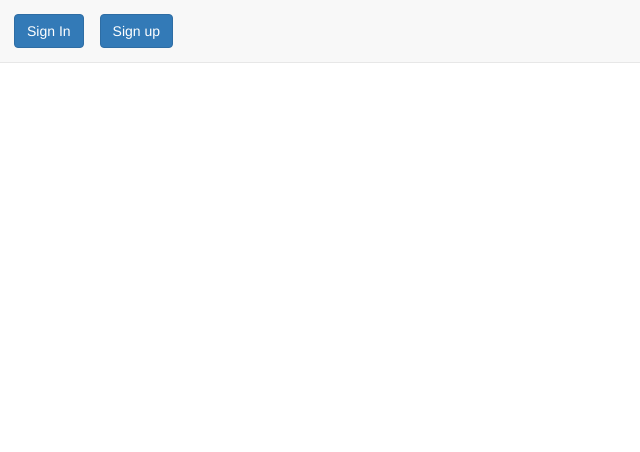
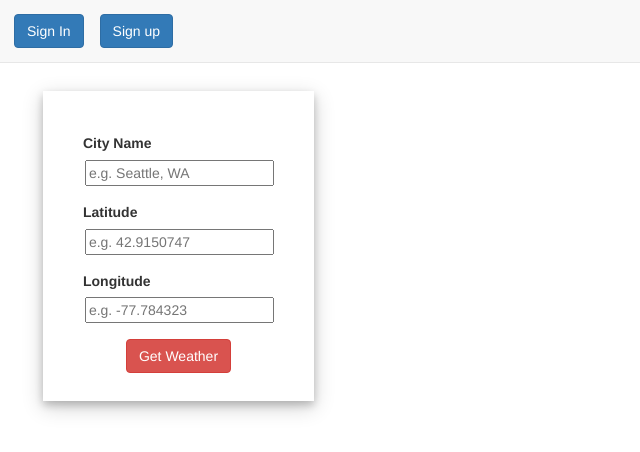
Before and after one commit to jisenber/weatherapp-frontend, a React (Create React App) app in the folder weather-frontend/: page / in a window 1280 px wide. Shown: the top 452 px of the page, without its empty margins (0-640 px from the left). Built offline with nearby package versions, Linux system fonts and the light colour scheme.

Commit message:
lots of weather functionality added

```diff
--- a/weather-frontend/package.json
+++ b/weather-frontend/package.json
@@ -7,6 +7,7 @@
     "create-react-class": "^15.6.0",
     "eslint": "^4.7.2",
     "eslint-plugin-react": "^7.4.0",
+    "google-maps-react": "^1.1.0",
     "react": "^15.6.1",
     "react-dom": "^15.6.1",
     "react-modal": "^2.3.2",
--- a/weather-frontend/public/style/style.css
+++ b/weather-frontend/public/style/style.css
@@ -1,6 +1,26 @@
-.container-fluid {
+.navContainer {
   display: flex;
-  margin: 1em;
+  margin: auto;
+  justify-content: center;
+  align-items: flex-start;
+}
+
+.weatherContainer {
+  display: inline-flex;
+  margin: 2em;
+  padding: 2em;
+  box-shadow: 0 4px 8px 0 rgba(0, 0, 0, 0.2), 0 6px 20px 0 rgba(0, 0, 0, 0.19);
+
+}
+
+form#weatherFields {
+  text-align: center;
+}
+ul.searchFields {
+  list-style: none;
+  text-align: left;
+  margin-left: -3em;
+
 }
 
 ul li {
--- a/weather-frontend/src/App.js
+++ b/weather-frontend/src/App.js
@@ -1,6 +1,5 @@
 import React, { Component } from 'react';
-import Nav from './components/Nav'
-
+import Nav from './components/Nav';
 
 class App extends Component {
   render() {
@@ -12,7 +11,6 @@ class App extends Component {
           <div className='Navigation'>
             <Nav/>
           </div>
-
         </div>
     );
   }
--- /dev/null
+++ b/weather-frontend/src/components/MapContainer.js
@@ -0,0 +1,24 @@
+// import React, { Component } from 'react';
+// import {Map, InfoWindow, Marker, GoogleApiWrapper} from 'google-maps-react';
+//
+// export class MapContainer extends Component {
+// render() {
+//     return (
+//       <Map google={this.props.google} zoom={14}>
+//
+//         <Marker onClick={this.onMarkerClick}
+//                 name={'Current location'} />
+//
+//         <InfoWindow onClose={this.onInfoWindowClose}>
+//             <div>
+//               <h1>{this.state.selectedPlace.name}</h1>
+//             </div>
+//         </InfoWindow>
+//       </Map>
+//     );
+//   }
+// }
+//
+// export default GoogleApiWrapper({
+//   apiKey: ('AIzaSyBBHQu3qiJsZeJL_j0lJjcMsWr6mD_feTs')
+// })(MapContainer)
--- a/weather-frontend/src/components/Nav.js
+++ b/weather-frontend/src/components/Nav.js
@@ -1,4 +1,5 @@
 import React, { Component } from 'react';
+import Weather from './Weather'
 
 //import createReactClass from 'create-react-class';
 import AuthService from './AuthService';
@@ -11,19 +12,26 @@ class Nav extends Component {
     this.AuthService = new AuthService();
 
   }
-
+  //updates username dynamically to state
   handleUsernameChange(event) {
     console.log(event.target.value);
     this.setState({username: event.target.value});
   }
 
+  //updates password dynamically to state
   handlePasswordChange(event) {
     this.setState({password: event.target.value});
   }
 
+  //signs up the user with password and username set in state
   handleSignUp(event) {
     event.preventDefault();
-    this.AuthService.signUp(this.state.username, this.state.password);
+    var self = this;
+    self.AuthService.signUp(this.state.username, this.state.password);
+    self.setState({
+      signUpClicked: false,
+      isLoggedIn: true
+    });
   }
 
   handleLogIn(event) {
@@ -34,13 +42,13 @@ class Nav extends Component {
         self.setState({
           isLoggedIn: true,
           userHistory: data,
-          signInClicked: false
+          signInClicked: false,
         });
       }
     });
   }
 
-
+  //changes input fields depending on whether user clicked log in or sign up
   isClicked(e) {
     if (e.target.value === 'Sign In') {
       this.setState({
@@ -55,22 +63,35 @@ class Nav extends Component {
     }
   }
 
-  // componentWillUpdate() {
-  //   var user = this.AuthService.checkLogIn()
-  //   if(user) {
-  //     this.setState({isLoggedIn: true});
-  //   }
-  // }
+  //resets state back to initial state
+  logout() {
+    this.setState({
+      isLoggedIn: false,
+      userHistory: [],
+      username: '',
+      password: ''
+    });
+  }
+
 
   render () {
     return (
       <div className="container-fluid">
+      <div className="navContainer">
         <nav className="navbar navbar-default navbar-fixed-top">
+
           <div className="authedNav"  style={{display: this.state.isLoggedIn ? 'inline': 'none'}}>
             <ul id="nav_pills" className="nav nav-pills" role="tablist">
-              <li><button type="button" className="btn btn-primary" value="Log Out">Log Out</button>
+              <li><button type="button" className="btn btn-primary" value="Log Out" onClick={this.logout.bind(this)}>Log Out</button>
               </li>
-              <li><button type="button" className="btn btn-primary" value="View History">View History</button></li>
+              <li>
+                <div className="dropdown">
+                  <button className="btn btn-primary dropdown-toggle" type="button" id="dropdownMenuButton" data-toggle="dropdown" aria-haspopup="true" aria-expanded="false">View History</button>
+                  <div className="dropdown-menu" aria-labelledby="dropdownMenuButton">
+                  {this.state.history}
+                </div>
+              </div>
+              </li>
             </ul>
           </div>
 
@@ -98,6 +119,10 @@ class Nav extends Component {
           </form>
         </nav>
       </div>
+      <div className="weatherContainer">
+      <Weather username={this.state.username} history={this.state.history}/>
+      </div>
+    </div>
     );
   }
 }
--- /dev/null
+++ b/weather-frontend/src/components/Weather.js
@@ -0,0 +1,81 @@
+import React, { Component } from 'react';
+import WeatherService from './WeatherService';
+//import { GoogleApiWrapper } from 'google-maps-react'
+//import MapContainer from './MapContainer'
+
+//import GoogleMapReact from 'google-maps-react';
+
+//import {Map, InfoWindow, Marker, GoogleApiWrapper} from 'google-maps-react';
+
+class Weather extends Component {
+  constructor(props) {
+    super(props);
+
+    this.state = {forecast: {}, lat:'', lng:'', city:'', history:[]};
+    this.weatherService = new WeatherService();
+  }
+
+  componentWillMount () {
+    console.log('mouting');
+    this.setState({
+      history: this.props.history
+    });
+  }
+
+
+  obtainForecastData(event) {
+    event.preventDefault()
+    this.weatherService.getForecast(this.state.lat, this.state.lng, function(data) {
+      console.log(data.body);
+    });
+  }
+
+  handleLatChange(event) {
+    this.setState({
+      lat: event.target.value
+    });
+  }
+
+  handleLngChange(event) {
+    this.setState({
+      lng: event.target.value
+    });
+  }
+
+  handleCityChange(event) {
+    this.setState({
+      city: event.target.value
+    });
+  }
+
+
+  render() {
+    return (
+      <div className="searchField">
+      <form noValidate id="weatherFields">
+        <fieldset>
+          <ul className="searchFields">
+          <li>
+            <label htmlFor="city-search">City Name</label><br />
+            <input type="text" id="city-search" placeholder="e.g. Seattle, WA" onChange={this.handleCityChange.bind(this)}/>
+          </li>
+            <li>
+              <label htmlFor="latitude">Latitude</label><br />
+              <input type="text" id="latitude" placeholder="e.g. 42.9150747" onChange={this.handleLatChange.bind(this)}required/>
+            </li>
+
+            <li>
+              <label htmlFor="longitude">Longitude</label><br />
+              <input type="text" id="longitude" placeholder="e.g. -77.784323" onChange={this.handleLngChange.bind(this)} required/>
+            </li>
+          </ul>
+        </fieldset>
+
+        <button type="submit" className="btn btn-danger" onClick={this.obtainForecastData.bind(this)}>Get Weather</button>
+      </form>
+    </div>
+    );
+  }
+}
+
+export default Weather;
--- /dev/null
+++ b/weather-frontend/src/components/WeatherService.js
@@ -0,0 +1,19 @@
+import axios from 'axios';
+
+class WeatherService {
+
+  getForecast(lat, lng, user, cb) {
+    axios({
+      method: 'get',
+      url: `http://localhost:4200/weather?lat=${lat}&lng=${lng}&user=${user}`
+    })
+      .then(response => {
+        cb(response);
+      })
+      .catch(err => {
+        console.log(err);
+      });
+  }
+}
+
+export default WeatherService;
```
Also changed, not shown: weather-frontend/public/index.html (line endings or trailing spaces).
